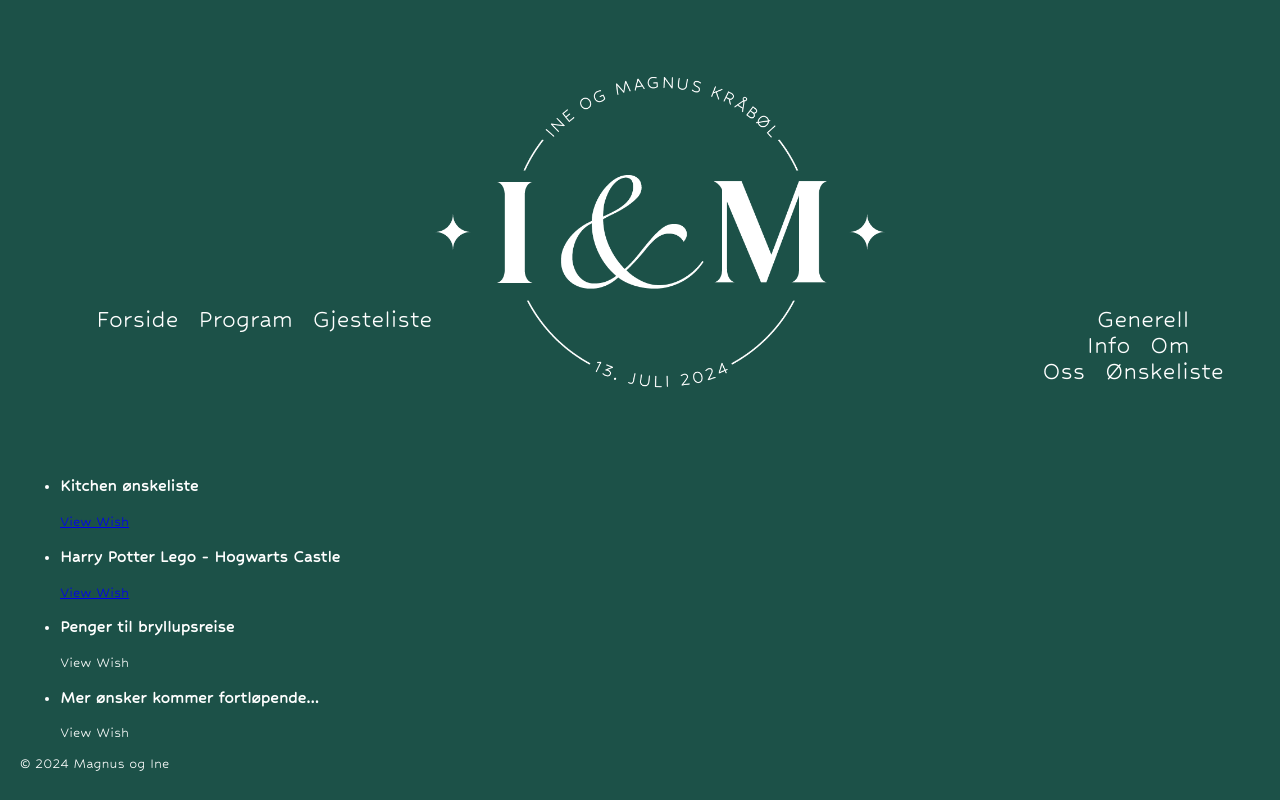
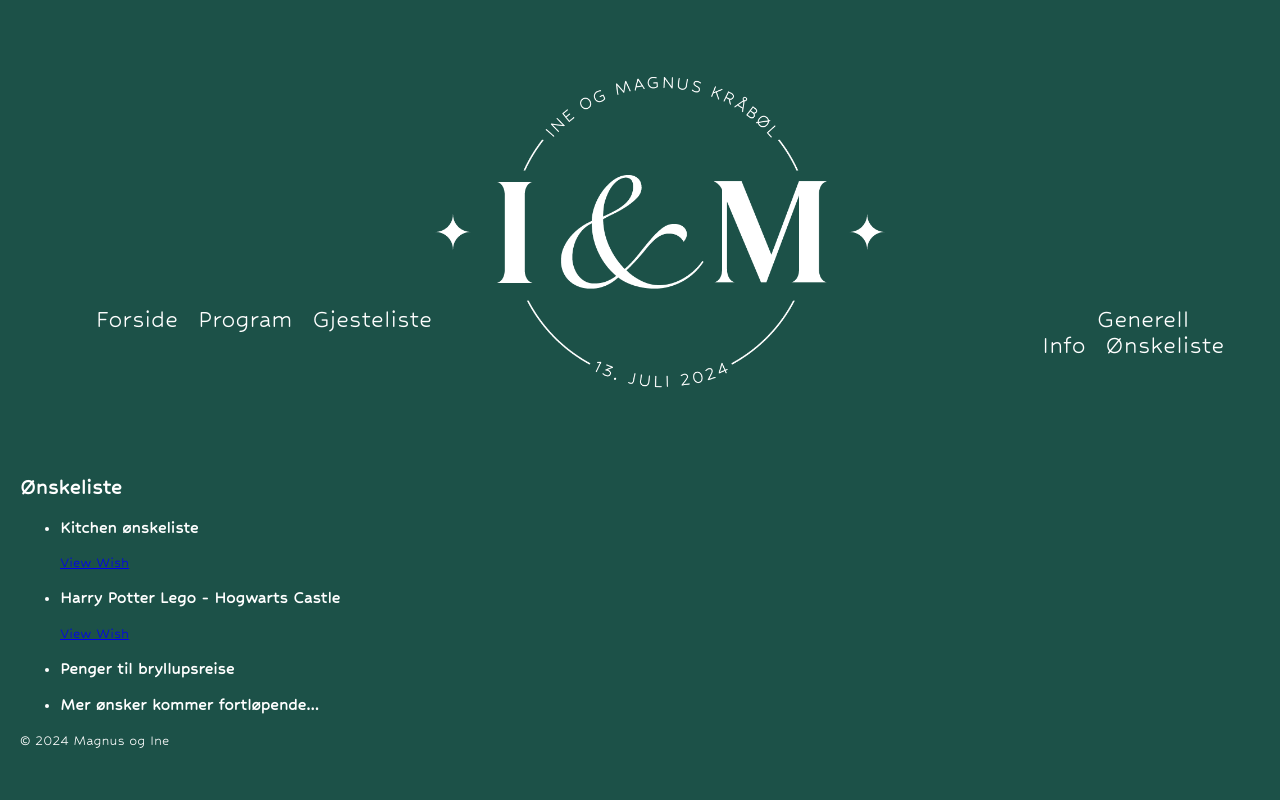
Before and after one commit to holmfred/Magnus-Ine, a React (Create React App) app in the folder bryllup/: page /Wishlist in a window 1280 px wide. Shown: the top 800 px of the page. Built offline with nearby package versions, Linux system fonts and the light colour scheme.

Commit message:
removes about us page

```diff
--- a/bryllup/src/App.js
+++ b/bryllup/src/App.js
@@ -7,7 +7,6 @@ import Home from "./componets/pages/Home";
 import Program from "./componets/pages/Program.jsx";
 import Guests from "./componets/pages/Guests.jsx";
 import Info from "./componets/pages/Info.jsx";
-import About from "./componets/pages/About.jsx";
 import Wishlist from "./componets/pages/Wishlist.jsx";
 
 // Footer
@@ -23,7 +22,6 @@ function App() {
                   <Route path='/Program' element={<Program />} />
                   <Route path='/Guests' element={<Guests />} />
                   <Route path='/Info' element={<Info />} />
-                  <Route path='/About' element={<About />} />
                   <Route path='/Wishlist' element={<Wishlist />} />
                 </Routes>
               <Footer />
--- a/bryllup/src/componets/layout/Nav.jsx
+++ b/bryllup/src/componets/layout/Nav.jsx
@@ -34,9 +34,6 @@ export default function NAV() {
               <NavLink eventkey="4" as={NavLink} to="/Info" className="nav-link">
                     Generell Info
               </NavLink>
-              <NavLink to="/About" className="nav-link">
-                    Om Oss
-              </NavLink>
               <NavLink to="/Wishlist" className="nav-link">
                     Ønskeliste
               </NavLink>
--- a/bryllup/src/componets/pages/About.jsx
+++ /dev/null
@@ -1,9 +0,0 @@
-import Heading from "../layout/Heading"
-
-function About () {
-    return (
-        <Heading size="2" content={"Om Oss"} />
-    )
-}
-
-export default About
--- a/bryllup/src/componets/pages/Home.jsx
+++ b/bryllup/src/componets/pages/Home.jsx
@@ -2,7 +2,7 @@ import Heading from "../layout/Heading"
 
 function Home () {
     return (
-        <Heading size="2" content={"Home"} />
+        <Heading size="2" content={"Forside"} />
     )
 }
 
--- a/bryllup/src/componets/pages/Info.jsx
+++ b/bryllup/src/componets/pages/Info.jsx
@@ -2,7 +2,7 @@ import Heading from "../layout/Heading"
 
 function Info () {
     return (
-        <Heading size="2" content={"Generell Info"} />
+        <Heading size="2" content={"Informasjon"} />
     )
 }
 
--- a/bryllup/src/componets/pages/Wishlist.jsx
+++ b/bryllup/src/componets/pages/Wishlist.jsx
@@ -5,13 +5,14 @@ import Heading from "../layout/Heading";
 function Wishlist() {
     return (
         <div>
-            <Heading />
+            <Heading size="2" content={"Ønskeliste"}/>
             <ul>
                 {wishesData.wishes.map((wish, index) => (
                     <li key={index}>
                         <h3>{wish.wishName}</h3>
-
+                        {wish.url &&
                         <a href={wish.url}>View Wish</a>
+                        }
                     </li>
                 ))}
             </ul>
```
